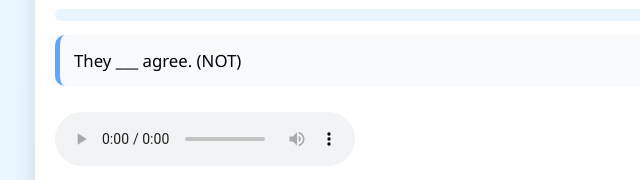
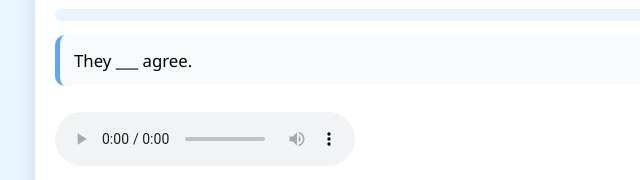
Before and after one commit to EddyAguiar/QUIZ-2.0-Negative-Words-A, a plain HTML site: page index.html in a window 1280 px wide. Shown: the part 746-926 px from the top of the page, 125-765 px from the left. Drawn offline with Linux system fonts and the light colour scheme.

Commit message:
Update index.html
answers edited

```diff
--- a/index.html
+++ b/index.html
@@ -90,27 +90,27 @@
   <script>
     const questions = [
       // --- originais ---
-      {q:"They ___ agree. (NOT)",a:"do not",options:["do not","does not","not"],reason:"Usamos NOT com auxiliares: 'They do not agree.'",sentence:"They do not agree."},
-      {q:"I ___ like sushi. (DON'T)",a:"don't",options:["don't","doesn't","not"],reason:"No presente simples, usamos don't para I/you/we/they.",sentence:"I don't like sushi."},
-      {q:"She ___ work here. (DOESN'T)",a:"doesn't",options:["doesn't","don't","didn't"],reason:"3ª pessoa singular: 'She doesn't work here.'",sentence:"She doesn't work here."},
-      {q:"We ___ go yesterday. (DIDN'T)",a:"didn't",options:["didn't","don't","wasn't"],reason:"No passado simples usamos didn't + verbo base.",sentence:"We didn't go yesterday."},
-      {q:"I ___ swim. (CAN'T)",a:"can't",options:["can't","won't","not"],reason:"Can't = não posso / não sei.",sentence:"I can't swim."},
-      {q:"It ___ rain tomorrow. (WON'T)",a:"won't",options:["won't","can't","isn't"],reason:"Won't = will not (futuro negativo).",sentence:"It won't rain tomorrow."},
-      {q:"I ___ eaten yet. (HAVEN'T)",a:"haven't",options:["haven't","hasn't","didn't"],reason:"Haven't = present perfect negativo (I/you/we/they).",sentence:"I haven't eaten yet."},
-      {q:"You ___ smoke. (SHOULDN'T)",a:"shouldn't",options:["shouldn't","mustn't","can't"],reason:"Shouldn't = conselho negativo.",sentence:"You shouldn't smoke."},
-      {q:"They ___ ready. (AREN'T)",a:"aren't",options:["aren't","isn't","don't"],reason:"Aren't = forma negativa de are (plural).",sentence:"They aren't ready."},
-      {q:"He ___ here. (ISN'T)",a:"isn't",options:["isn't","aren't","doesn't"],reason:"Isn't = forma negativa de is (singular).",sentence:"He isn't here."},
+      {q:"They ___ agree.",a:"do not",options:["do not","does not","not"],reason:"Usamos NOT com auxiliares: 'They do not agree.'",sentence:"They do not agree."},
+      {q:"I ___ like sushi.",a:"don't",options:["don't","doesn't","not"],reason:"No presente simples, usamos don't para I/you/we/they.",sentence:"I don't like sushi."},
+      {q:"She ___ work here.",a:"doesn't",options:["doesn't","don't","didn't"],reason:"3ª pessoa singular: 'She doesn't work here.'",sentence:"She doesn't work here."},
+      {q:"We ___ go yesterday.",a:"didn't",options:["didn't","don't","wasn't"],reason:"No passado simples usamos didn't + verbo base.",sentence:"We didn't go yesterday."},
+      {q:"I ___ swim.",a:"can't",options:["can't","won't","not"],reason:"Can't = não posso / não sei.",sentence:"I can't swim."},
+      {q:"It ___ rain tomorrow.",a:"won't",options:["won't","can't","isn't"],reason:"Won't = will not (futuro negativo).",sentence:"It won't rain tomorrow."},
+      {q:"I ___ eaten yet.",a:"haven't",options:["haven't","hasn't","didn't"],reason:"Haven't = present perfect negativo (I/you/we/they).",sentence:"I haven't eaten yet."},
+      {q:"You ___ smoke.",a:"shouldn't",options:["shouldn't","mustn't","can't"],reason:"Shouldn't = conselho negativo.",sentence:"You shouldn't smoke."},
+      {q:"They ___ ready.",a:"aren't",options:["aren't","isn't","don't"],reason:"Aren't = forma negativa de are (plural).",sentence:"They aren't ready."},
+      {q:"He ___ here.",a:"isn't",options:["isn't","aren't","doesn't"],reason:"Isn't = forma negativa de is (singular).",sentence:"He isn't here."},
       // --- novas ---
-      {q:"We ___ watching TV now. (AREN'T)",a:"aren't",options:["aren't","isn't","don't"],reason:"Usamos aren't no presente contínuo com 'we'.",sentence:"We aren't watching TV now."},
-      {q:"She ___ finished her homework yet. (HAS NOT)",a:"hasn't",options:["hasn't","haven't","didn't"],reason:"Present perfect negativo para 'she': hasn't.",sentence:"She hasn't finished her homework yet."},
-      {q:"I ___ believe that story. (CANNOT)",a:"cannot",options:["cannot","don't","didn't"],reason:"Cannot = forma mais formal de can't.",sentence:"I cannot believe that story."},
-      {q:"You ___ park here. (MUSTN'T)",a:"mustn't",options:["mustn't","shouldn't","can't"],reason:"Mustn't = proibição. Ex: You mustn't park here.",sentence:"You mustn't park here."},
-      {q:"He ___ going to travel this weekend. (ISN'T)",a:"isn't",options:["isn't","aren't","wasn't"],reason:"Negativa do be going to (he): isn't.",sentence:"He isn't going to travel this weekend."},
-      {q:"They ___ been to London before. (HAVEN'T)",a:"haven't",options:["haven't","hasn't","didn't"],reason:"Haven't = present perfect plural.",sentence:"They haven't been to London before."},
-      {q:"We ___ meet tomorrow. (WON'T)",a:"won't",options:["won't","don't","can't"],reason:"Won't = futuro negativo com will.",sentence:"We won't meet tomorrow."},
-      {q:"She ___ like horror movies. (DOESN'T)",a:"doesn't",options:["doesn't","don't","didn't"],reason:"3ª pessoa singular usa doesn't.",sentence:"She doesn't like horror movies."},
-      {q:"I ___ hungry right now. (AM NOT)",a:"am not",options:["am not","isn't","aren't"],reason:"Primeira pessoa singular: I am not.",sentence:"I am not hungry right now."},
-      {q:"The kids ___ sleeping. (AREN'T)",a:"aren't",options:["aren't","isn't","wasn't"],reason:"Plural: kids → aren't sleeping.",sentence:"The kids aren't sleeping."}
+      {q:"We ___ watching TV now.",a:"aren't",options:["aren't","isn't","don't"],reason:"Usamos aren't no presente contínuo com 'we'.",sentence:"We aren't watching TV now."},
+      {q:"She ___ finished her homework yet.",a:"hasn't",options:["hasn't","haven't","didn't"],reason:"Present perfect negativo para 'she': hasn't.",sentence:"She hasn't finished her homework yet."},
+      {q:"I ___ believe that story.",a:"cannot",options:["cannot","don't","didn't"],reason:"Cannot = forma mais formal de can't.",sentence:"I cannot believe that story."},
+      {q:"You ___ park here.",a:"mustn't",options:["mustn't","shouldn't","can't"],reason:"Mustn't = proibição. Ex: You mustn't park here.",sentence:"You mustn't park here."},
+      {q:"He ___ going to travel this weekend.",a:"isn't",options:["isn't","aren't","wasn't"],reason:"Negativa do be going to (he): isn't.",sentence:"He isn't going to travel this weekend."},
+      {q:"They ___ been to London before.",a:"haven't",options:["haven't","hasn't","didn't"],reason:"Haven't = present perfect plural.",sentence:"They haven't been to London before."},
+      {q:"We ___ meet tomorrow.",a:"won't",options:["won't","don't","can't"],reason:"Won't = futuro negativo com will.",sentence:"We won't meet tomorrow."},
+      {q:"She ___ like horror movies.",a:"doesn't",options:["doesn't","don't","didn't"],reason:"3ª pessoa singular usa doesn't.",sentence:"She doesn't like horror movies."},
+      {q:"I ___ hungry right now.",a:"am not",options:["am not","isn't","aren't"],reason:"Primeira pessoa singular: I am not.",sentence:"I am not hungry right now."},
+      {q:"The kids ___ sleeping.",a:"aren't",options:["aren't","isn't","wasn't"],reason:"Plural: kids → aren't sleeping.",sentence:"The kids aren't sleeping."}
     ];
 
     let currentIndex=0,score=0,userAnswers=[];
```
